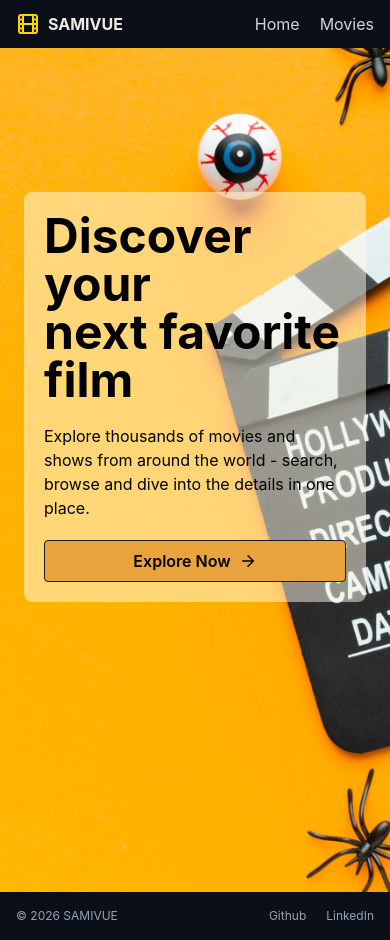
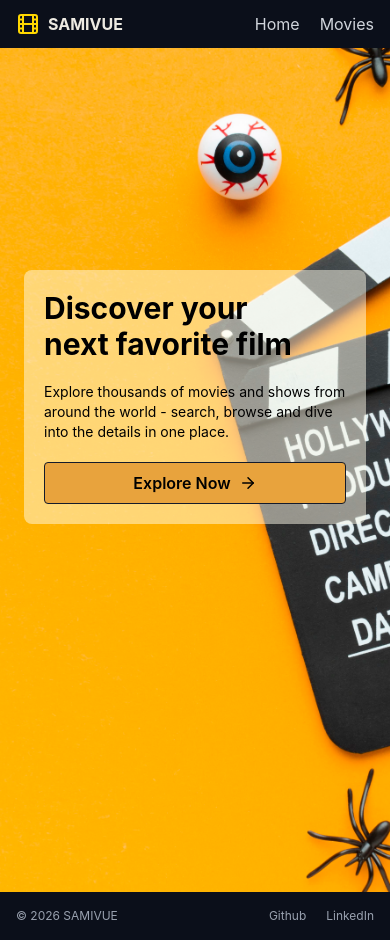
Before and after one commit to saminmahmud/SAMIVUE, a React (Vite) app: page / in a window 390 px wide. Built offline with nearby package versions, Linux system fonts and the light colour scheme.

Commit message:
refactor Home page for improved readability and responsive design

```diff
--- a/src/pages/Home.jsx
+++ b/src/pages/Home.jsx
@@ -1,19 +1,31 @@
-import { ArrowRight } from 'lucide-react'
-import { Link } from 'react-router'
+import { ArrowRight } from "lucide-react";
+import { Link } from "react-router";
 
 export default function Home() {
 	return (
-    <div className="h-screen bg-cover bg-center bg-no-repeat p-6 py-8 md:px-8 lg:px-16" style={{ backgroundImage: "url('/banner.jpg')" }}>
-      <div className='min-h-[75vh] flex-col items-start justify-center text-start gap-5 flex'>
+		<div
+			className="h-screen bg-cover bg-center bg-no-repeat p-6 py-8 md:px-8 lg:px-16"
+			style={{ backgroundImage: "url('/banner.jpg')" }}
+		>
+			<div className="min-h-[75vh] flex-col items-start justify-center text-start gap-5 flex">
 				<div className="bg-amber-50/50 p-5 md:p-10 rounded-lg flex flex-col gap-5">
-          <h1 className='text-5xl font-bold text-black'>Discover your <br /> next favorite film</h1>
-          <p className='text-black'>Explore thousands of movies and shows from around the world - <br class="hidden md:block" /> search, browse and dive into the details in one place.</p>
-          <Link to='/movies' className='bg-marigold hover:bg-marigold-dark border border-light-blue text-black font-semibold py-2 px-4 rounded flex gap-2 items-center justify-center'>
+					<h1 className="text-3xl sm:text-4xl md:text-5xl font-bold text-black">
+						Discover your <br /> next favorite film
+					</h1>
+					<p className="text-black text-sm sm:text-base md:text-lg">
+						Explore thousands of movies and shows from around the
+						world - <br class="hidden md:block" /> search, browse
+						and dive into the details in one place.
+					</p>
+					<Link
+						to="/movies"
+						className="w-full sm:w-fit bg-marigold hover:bg-marigold-dark border border-light-blue text-black font-semibold py-2 px-4 rounded flex gap-2 items-center justify-center"
+					>
 						<p>Explore Now</p>
 						<ArrowRight size={18} />
 					</Link>
 				</div>
 			</div>
 		</div>
-  )
+	);
 }
```
Lines whose indentation alone changed are shown as unchanged.
